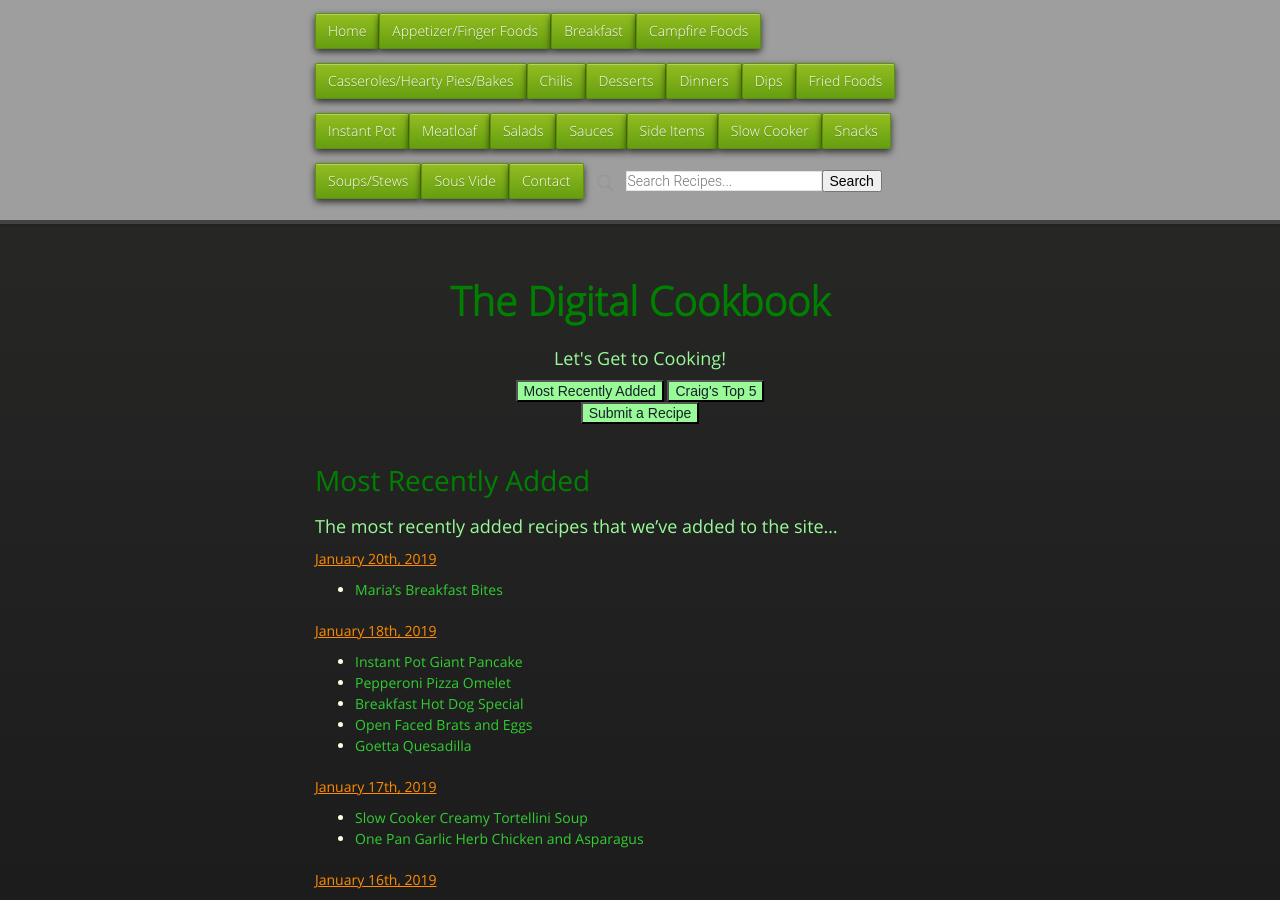
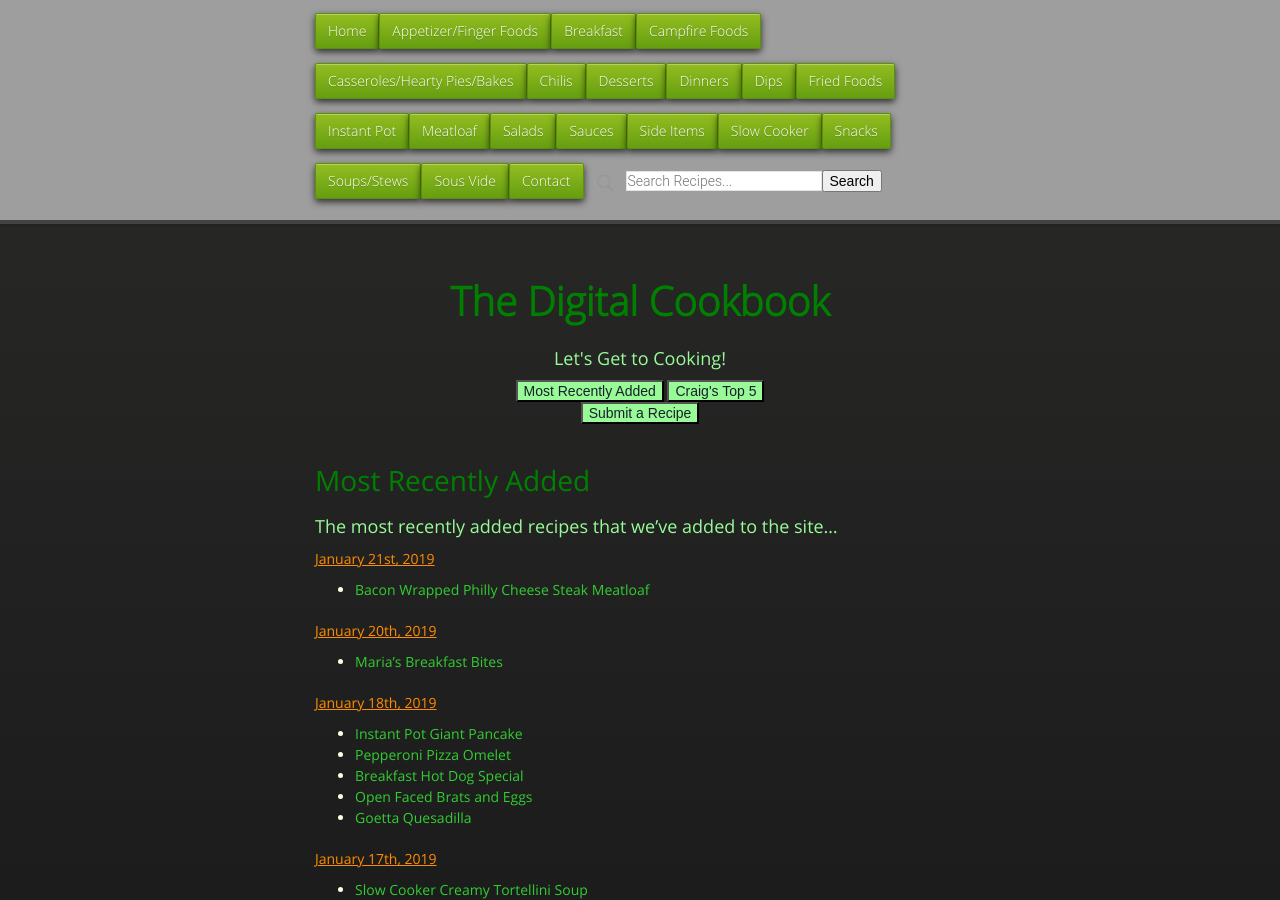
Before and after one commit to cmwillett/TheDigitalCookbook, a Jekyll site: the page built from MostRecentlyAdded.md, in a window 1280 px wide and 900 px high. Built offline with Jekyll 4.4.1, drawn with Linux system fonts in a browser that asks for light colours; nearby versions of some CDN libraries.

Commit message:
Update MostRecentlyAdded.md

```diff
--- a/MostRecentlyAdded.md
+++ b/MostRecentlyAdded.md
@@ -6,6 +6,9 @@ tags: recent,current,new
 # Most Recently Added
 
 ### The most recently added recipes that we've added to the site...
+
+#### January 21st, 2019
+* [Bacon Wrapped Philly Cheese Steak Meatloaf]({{site.github.url}}/Meatloaf/BaconWrappedPhillyCheeseSteakMeatloaf/index.html)
 
 #### January 20th, 2019
 * [Maria's Breakfast Bites]({{site.github.url}}/Breakfast/MariasBreakfastBites/index.html)
```
